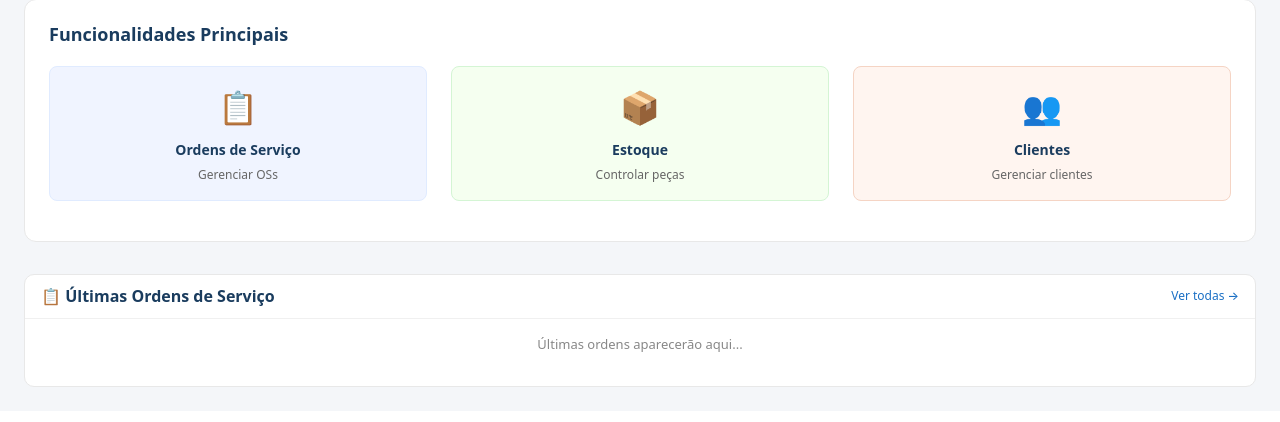
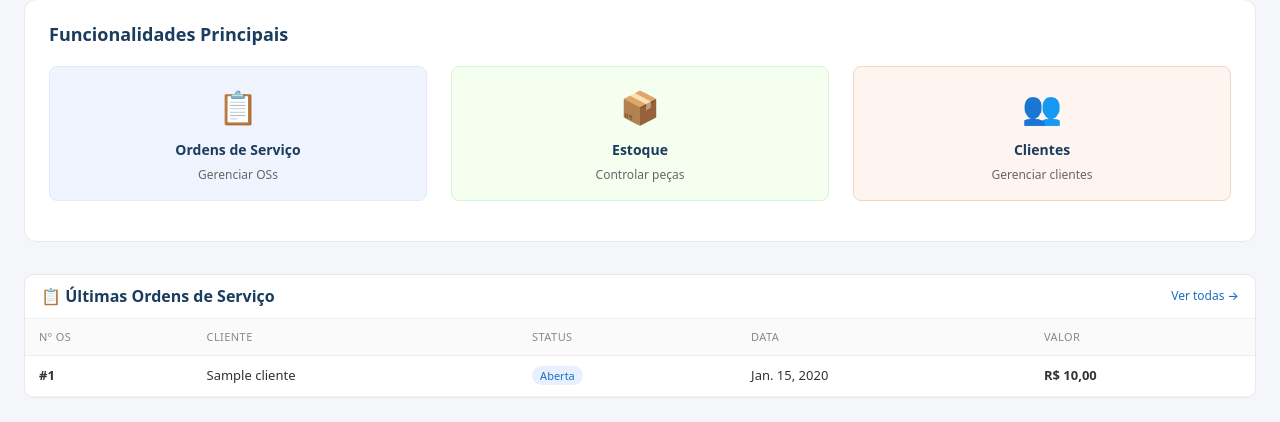
Before and after one commit to liralices/mecanicsystem, a Django app: page / in a window 1280 px wide. Shown: the part 721-1143 px from the top of the page. Before the commit the page ends 1108 px from the top, so only its background shows below. Run offline with Django 5.2, Linux system fonts and the light colour scheme; tables that the repository leaves empty hold one stand-in row (values such as "Sample post"); grey boxes marked "Sample" are stand-in pictures.

Commit message:
Adiciona tabela de últimas ordens de serviço na página inicial

```diff
--- a/templates/home.html
+++ b/templates/home.html
@@ -162,9 +162,46 @@
     <h3 style="font-size: 16px; font-weight: 600; color: #1a3c5e; margin: 0;">📋 Últimas Ordens de Serviço</h3>
     <a href="/ordens/" style="font-size: 12px; color: #1a6fc4; text-decoration: none; font-weight: 500;">Ver todas →</a>
   </div>
+  {% if os_recentes %}
+  <div style="overflow-x: auto;">
+    <table class="table" style="margin: 0; font-size: 13px;">
+      <thead>
+        <tr>
+          <th>Nº OS</th>
+          <th>Cliente</th>
+          <th>Status</th>
+          <th>Data</th>
+          <th>Valor</th>
+        </tr>
+      </thead>
+      <tbody>
+        {% for ordem in os_recentes %}
+        <tr>
+          <td><strong>#{{ ordem.id }}</strong></td>
+          <td>{{ ordem.cliente.nome }}</td>
+          <td>
+            {% if ordem.status == 'concluida' %}
+              <span style="background:#e6f4ea;color:#137333;padding:2px 8px;border-radius:99px;font-size:11px;font-weight:500">Concluída</span>
+            {% elif ordem.status == 'em_andamento' %}
+              <span style="background:#fef7e0;color:#b06000;padding:2px 8px;border-radius:99px;font-size:11px;font-weight:500">Em andamento</span>
+            {% elif ordem.status == 'aguardando_peca' %}
+              <span style="background:#fce8e6;color:#c5221f;padding:2px 8px;border-radius:99px;font-size:11px;font-weight:500">Aguardando peça</span>
+            {% else %}
+              <span style="background:#e8f0fe;color:#1a6fc4;padding:2px 8px;border-radius:99px;font-size:11px;font-weight:500">Aberta</span>
+            {% endif %}
+          </td>
+          <td>{{ ordem.data }}</td>
+          <td><strong>R$ {{ ordem.valor_total|br_format }}</strong></td>
+        </tr>
+        {% endfor %}
+      </tbody>
+    </table>
+  </div>
+  {% else %}
   <div style="padding: 16px; text-align: center; color: #888; font-size: 13px;">
-    <p>Últimas ordens aparecerão aqui...</p>
+    <p>Nenhuma ordem de serviço cadastrada.</p>
   </div>
+  {% endif %}
 </div>
 
 {% endblock %}
```
